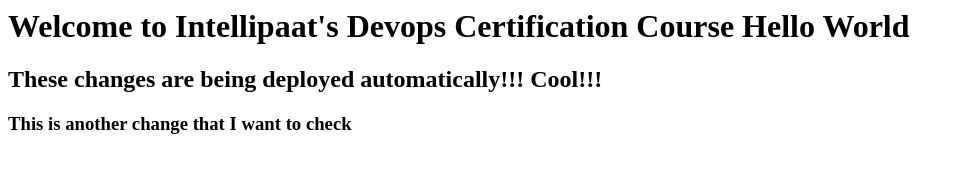
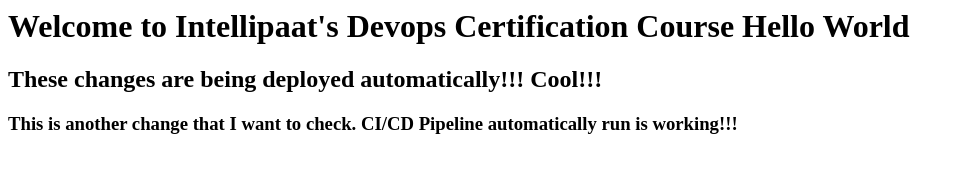
Before and after one commit to cheungm1/website, a plain HTML site: page index.html in a window 1280 px wide. Shown: the whole page, without its empty margins (0-965 px from the left). Drawn offline with Linux system fonts and the light colour scheme.

Commit message:
update index.html

```diff
--- a/index.html
+++ b/index.html
@@ -6,6 +6,6 @@
 
 <h2> These changes are being deployed automatically!!! Cool!!!</h2>
 
-<h3> This is another change that I want to check </h3>
+<h3> This is another change that I want to check. CI/CD Pipeline automatically run is working!!! </h3>
 </body>
 </html>
```
Also changed, not shown: 1 other file.
